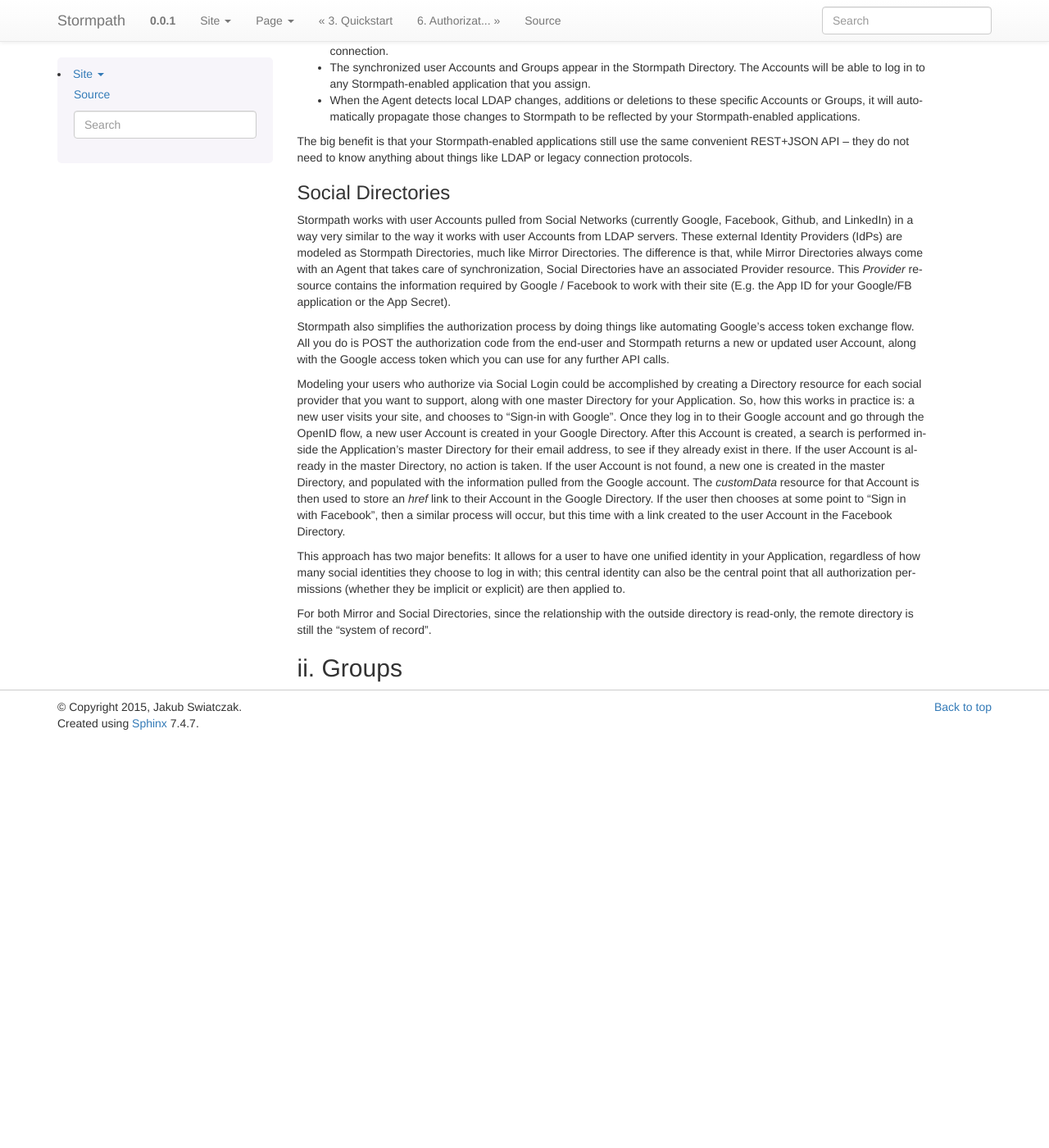
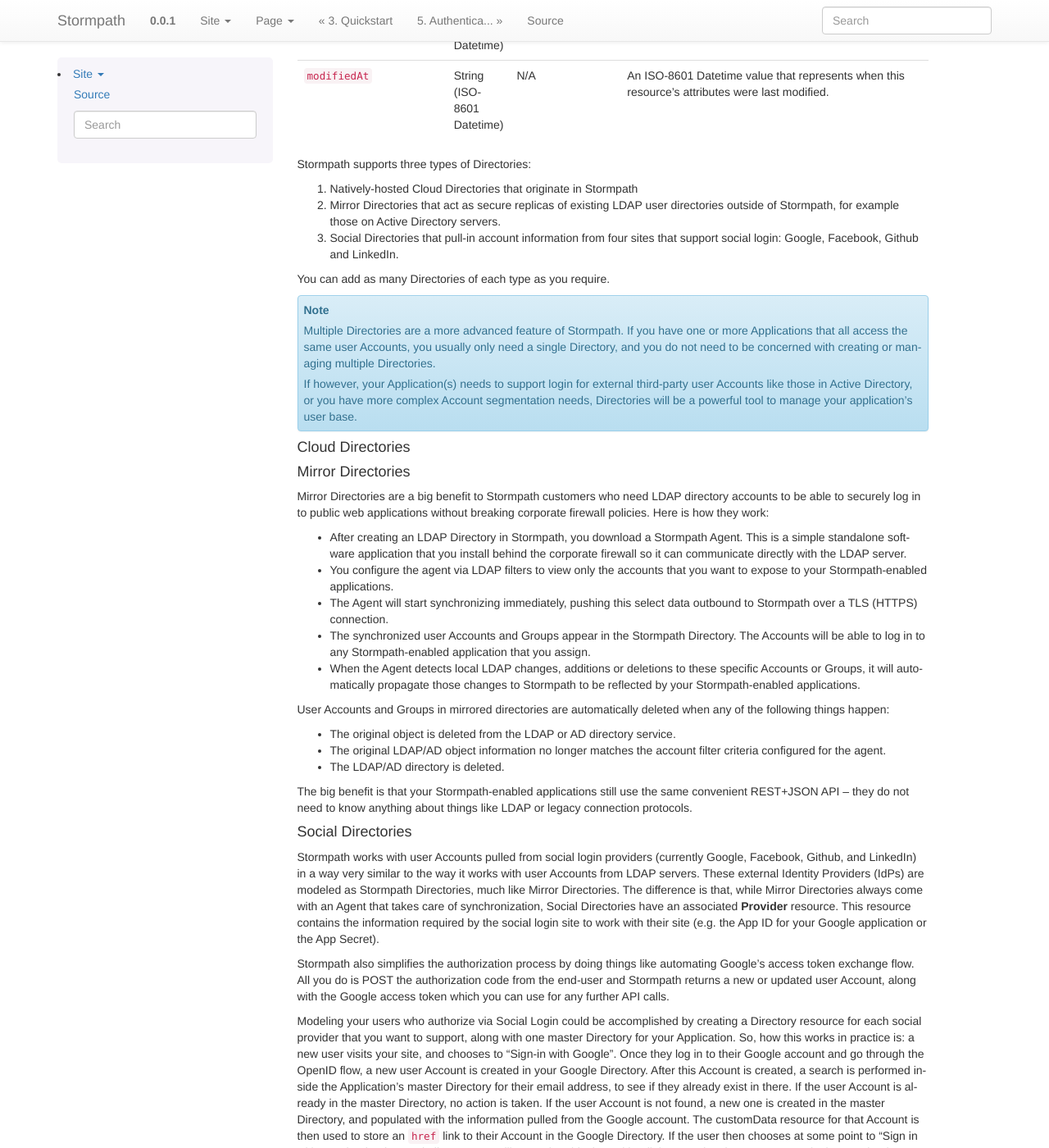
Before and after one commit to stormpath/stormpath-documentation, a Sphinx documentation site: the page built from source/004_accnt_mgmt.rst, in a window 1280 px wide and 1400 px high, scrolled down 1113 px. Shown: the whole window at 82% size. Built offline with Sphinx 7.4.7, drawn with Linux system fonts in a browser that asks for light colours; before the commit the page ends 2015 px from its top, so only the background shows below that; some of the changed text lies outside the part shown.

Commit message:
Added more content to User Mgmt. Also added authN chapter.

```diff
--- a/source/003_quickstart.rst
+++ b/source/003_quickstart.rst
@@ -195,7 +195,7 @@
       "emailVerificationToken": null
     }
 
---------------
+You'll notice here that this user Account has a ``directory`` returned as well, even though you haven't created one. This is because when you created an Application, Stormpath automatically created a new Directory as well.
 
 Authenticate a User Account
 ===========================
--- a/source/004_accnt_mgmt.rst
+++ b/source/004_accnt_mgmt.rst
@@ -19,16 +18,93 @@
 
 Additionally:
 
-* All Account resources within a Directory have a unique ``email`` and/or ``username``.
-* All Group resources within a Directory have a unique ``name``.
+- All Account resources within a Directory have a unique ``email`` and/or ``username``.
+- All Group resources within a Directory have a unique ``name``.
+
+The Directory Resource
+^^^^^^^^^^^^^^^^^^^^^^
+
+An individual Directory resource may be accessed via its Resource URI:
+
+**Directory URI**
+
+``/v1/directories/:directoryId``
+
+**Directory Attributes**
+
+.. list-table::
+	:widths: 15 10 20 60
+	:header-rows: 1
+
+	* - Attribute
+	  - Type
+	  - Valid Value(s)
+	  - Description
+
+	* - ``href``
+	  - String
+	  - N/A
+	  - The resource's fully qualified location URI
+
+	* - ``name``
+	  - String
+	  - 1 < N <= 255 characters
+	  - Name of the Directory. Must be unique within a tenant.
+
+	* - ``description``
+	  - String
+	  - 0 < N <= 1000 characters
+	  - The Description of the directory.
+
+	* - ``status``
+	  - String (Enum)
+	  - ``enabled`` , ``disabled``
+	  - Enabled directories can be used as account stores for applications. Disabled directories cannot be used for login.
+
+	* - ``accounts``
+	  - Link
+	  - N/A
+	  - A link to the Accounts owned by this Directory.
+
+	* - ``groups``
+	  - Link
+	  - N/A
+	  - A link to the Groups owned by this Directory.
+
+	* - ``tenant``
+	  - Link
+	  - N/A
+	  - A link to the owning Tenant.
+
+	* - ``accountCreationPolicy``
+	  - Link
+	  - N/A
+	  - A link to the Directory’s Account Creation Policy
+
+	* - ``passwordPolicy``
+	  - Link
+	  - N/A
+	  - A link to the Directory’s Password Policy
+
+	* - ``createdAt``
+	  - String (ISO-8601 Datetime)
+	  - N/A
+	  - An ISO-8601 Datetime value that represents when this resource was created.
+
+	* - ``modifiedAt``
+	  - String (ISO-8601 Datetime)
+	  - N/A
+	  - An ISO-8601 Datetime value that represents when this resource’s attributes were last modified.
+
+
 
 Stormpath supports three types of Directories:
 
-1. Natively-hosted Directories that originate in Stormpath
+1. Natively-hosted Cloud Directories that originate in Stormpath
 2. Mirror Directories that act as secure replicas of existing LDAP user directories outside of Stormpath, for example those on Active Directory servers.
 3. Social Directories that pull-in account information from four sites that support social login: Google, Facebook, Github and LinkedIn.
 
-You can add as many directories of each type as you require.
+You can add as many Directories of each type as you require.
 
 .. note::
 
@@ -36,8 +112,11 @@
 
 	If however, your Application(s) needs to support login for external third-party user Accounts like those in Active Directory, or you have more complex Account segmentation needs, Directories will be a powerful tool to manage your application's user base.
 
-LDAP Directories
-----------------
+Cloud Directories
+^^^^^^^^^^^^^^^^^
+
+Mirror Directories
+^^^^^^^^^^^^^^^^^^
 
 Mirror Directories are a big benefit to Stormpath customers who need LDAP directory accounts to be able to securely log in to public web applications without breaking corporate firewall policies. Here is how they work:
 
@@ -47,20 +126,52 @@
 - The synchronized user Accounts and Groups appear in the Stormpath Directory. The Accounts will be able to log in to any Stormpath-enabled application that you assign.
 - When the Agent detects local LDAP changes, additions or deletions to these specific Accounts or Groups, it will automatically propagate those changes to Stormpath to be reflected by your Stormpath-enabled applications.
 
+User Accounts and Groups in mirrored directories are automatically deleted when any of the following things happen:
+
+- The original object is deleted from the LDAP or AD directory service.
+- The original LDAP/AD object information no longer matches the account filter criteria configured for the agent.
+- The LDAP/AD directory is deleted.
+
 The big benefit is that your Stormpath-enabled applications still use the same convenient REST+JSON API – they do not need to know anything about things like LDAP or legacy connection protocols.
 
 Social Directories
-------------------
+^^^^^^^^^^^^^^^^^^
 
-Stormpath works with user Accounts pulled from Social Networks (currently Google, Facebook, Github, and LinkedIn) in a way very similar to the way it works with user Accounts from LDAP servers. These external Identity Providers (IdPs) are modeled as Stormpath Directories, much like Mirror Directories. The difference is that, while Mirror Directories always come with an Agent that takes care of synchronization, Social Directories have an associated Provider resource. This `Provider` resource contains the information required by Google / Facebook to work with their site (E.g. the App ID for your Google/FB application or the App Secret).
+Stormpath works with user Accounts pulled from social login providers (currently Google, Facebook, Github, and LinkedIn) in a way very similar to the way it works with user Accounts from LDAP servers. These external Identity Providers (IdPs) are modeled as Stormpath Directories, much like Mirror Directories. The difference is that, while Mirror Directories always come with an Agent that takes care of synchronization, Social Directories have an associated **Provider** resource. This resource contains the information required by the social login site to work with their site (e.g. the App ID for your Google application or the App Secret).
 
 Stormpath also simplifies the authorization process by doing things like automating Google's access token exchange flow. All you do is POST the authorization code from the end-user and Stormpath returns a new or updated user Account, along with the Google access token which you can use for any further API calls.
 
-Modeling your users who authorize via Social Login could be accomplished by creating a Directory resource for each social provider that you want to support, along with one master Directory for your Application. So, how this works in practice is: a new user visits your site, and chooses to "Sign-in with Google". Once they log in to their Google account and go through the OpenID flow, a new user Account is created in your Google Directory. After this Account is created, a search is performed inside the Application's master Directory for their email address, to see if they already exist in there. If the user Account is already in the master Directory, no action is taken. If the user Account is not found, a new one is created in the master Directory, and populated with the information pulled from the Google account. The `customData` resource for that Account is then used to store an `href` link to their Account in the Google Directory. If the user then chooses at some point to "Sign in with Facebook", then a similar process will occur, but this time with a link created to the user Account in the Facebook Directory.
+Modeling your users who authorize via Social Login could be accomplished by creating a Directory resource for each social provider that you want to support, along with one master Directory for your Application. So, how this works in practice is: a new user visits your site, and chooses to "Sign-in with Google". Once they log in to their Google account and go through the OpenID flow, a new user Account is created in your Google Directory. After this Account is created, a search is performed inside the Application's master Directory for their email address, to see if they already exist in there. If the user Account is already in the master Directory, no action is taken. If the user Account is not found, a new one is created in the master Directory, and populated with the information pulled from the Google account. The customData resource for that Account is then used to store an ``href`` link to their Account in the Google Directory. If the user then chooses at some point to "Sign in with Facebook", then a similar process will occur, but this time with a link created to the user Account in the Facebook Directory.
 
 This approach has two major benefits: It allows for a user to have one unified identity in your Application, regardless of how many social identities they choose to log in with; this central identity can also be the central point that all authorization permissions (whether they be implicit or explicit) are then applied to.
 
 For both Mirror and Social Directories, since the relationship with the outside directory is read-only, the remote directory is still the "system of record".
 
 ii. Groups
-==========
+----------
+
+**Groups** are collections of Accounts found within a directory. They can be thought of as labels applied to Accounts.
+
+The relation between every Account and its Group is contained in a **GroupMembership** resource. If you imagine Groups as labels for Accounts, the GroupMembership object contains information about which labels have been applied to which Accounts.
+
+Groups, like labels, are inherently "flat". This means that they do not by default include any kind of hierarchy. If a hierarchical or nested structure is desired, it can be simulated in one of two ways: Either, using the Group resource's ``description`` field, or with the Group's associated customData resource. A geographical region can, for example, be represented as ``"SysAdmin/SpaceAdmin/User"`` in the Group's ``description`` field, allowing for queries to be made using simple pattern-matching queries. It can also be included in the customData resource, as a series of key-value relations. The downside to this second approach is that customData resources are not currently searchable in the same manner as the Group's `description` field is.
+
+b. How to Store Accounts in Stormpath
+=====================================
+
+New Account Creation
+--------------------
+
+
+
+Importing Accounts
+------------------
+
+Stormpath also makes it very easy to transfer your existing user directory into a Stormpath Directory using our API. Depending on how you store your passwords, you will use one of three approaches:
+
+1. **Existing Passwords in Plaintext:** If you stored passwords in plaintext, you can use the Stormpath API to import them directly. Stormpath will create the Accounts and secure their passwords automatically (within our system). Make sure that your Stormpath Directory is configured to *not* send Account Verification emails before beginning import.
+2. **Existing Passwords With MCF Hash:** If your password hashing algorithm follows a format Stormpath supports, you can use the API to import Accounts directly. Available formats and instructions are available here.
+3. **Existing Passwords With Non-MCF Hash:** If you hashed passwords in a format Stormpath does not support, you can still use the API to create the Accounts, but you will need to issue a password reset afterwards. Otherwise, your users won't be able to use their passwords to login.
+
+Accounts With Plaintext Passwords
+^^^^^^^^^^^^^^^^^^^^^^^^^^^^^^^^^
--- a/source/index.rst
+++ b/source/index.rst
@@ -15,7 +15,8 @@
    002_setup
    003_quickstart
    004_accnt_mgmt
-   006_authorization
+   005_auth_n
+   006_auth_z
 
 
 
```
Also changed, not shown: other parts of source/004_accnt_mgmt.rst (+4 -5 lines), source/005_auth_n.rst (added, +10 -0 lines), source/006_auth_z.rst (renamed from source/006_authorization.rst).
